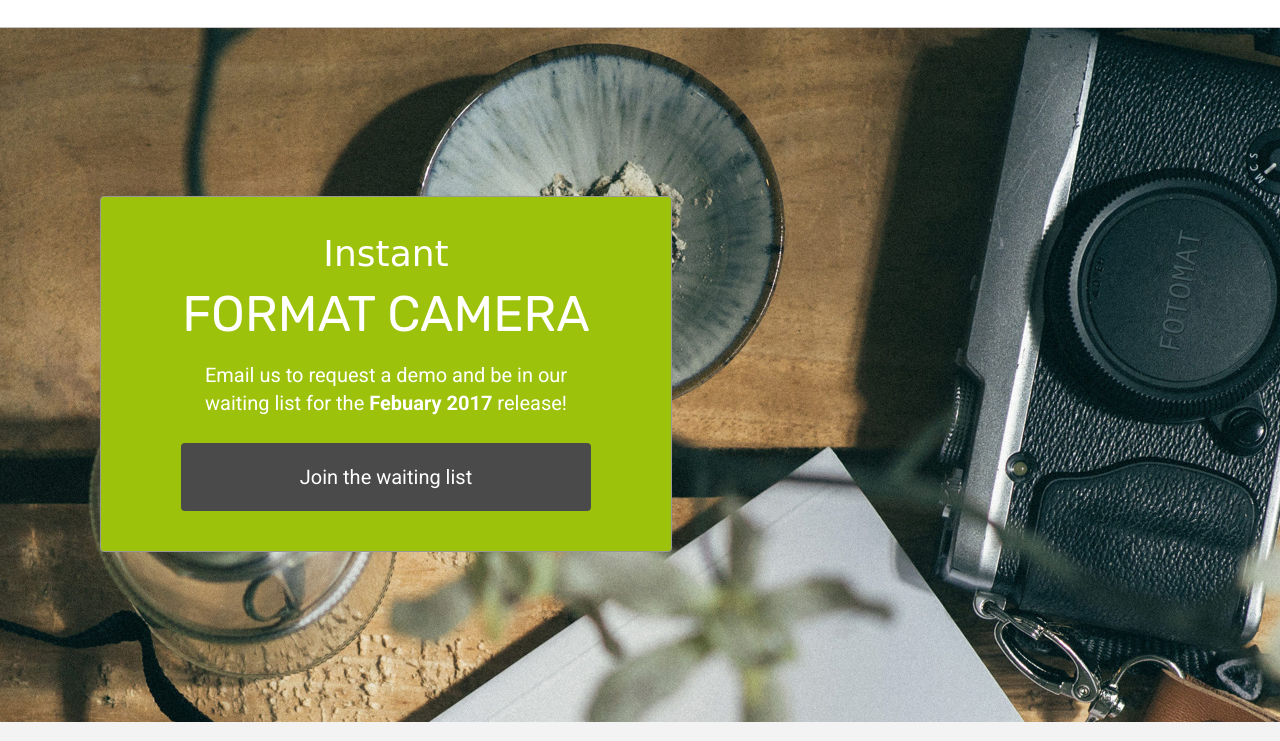
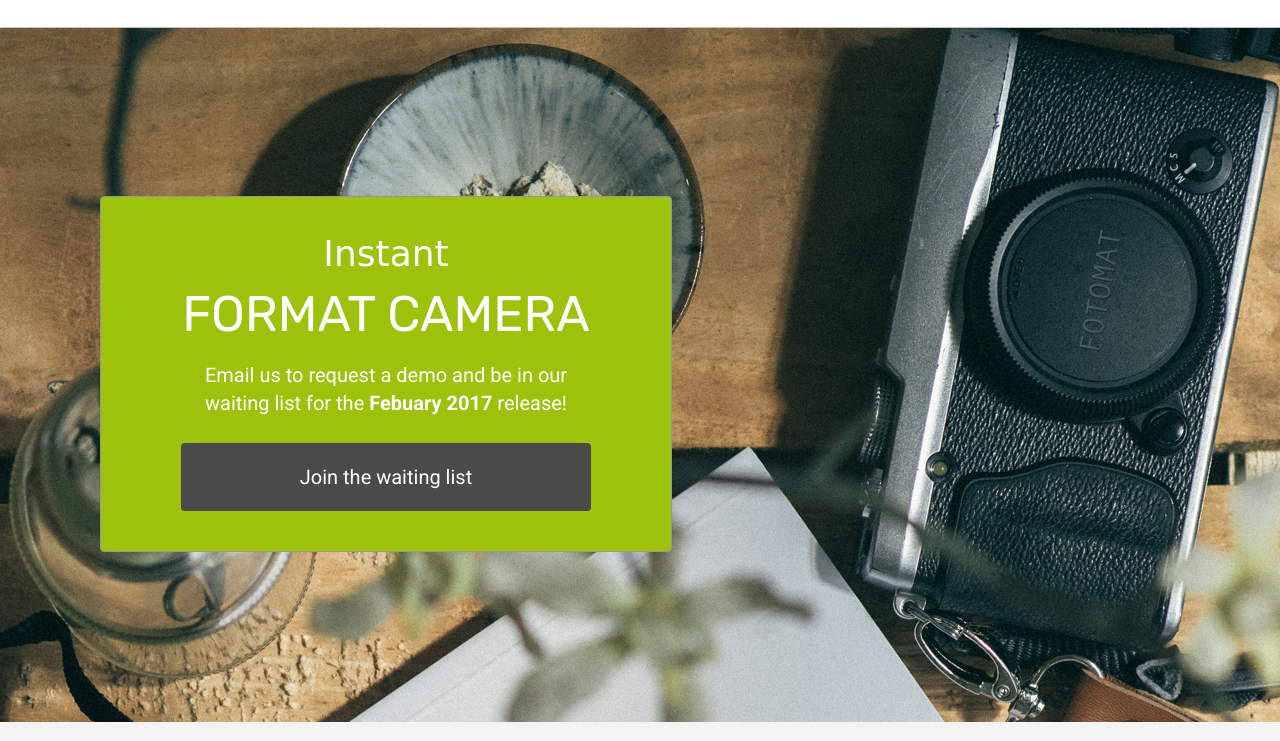
Before and after one commit to AdamxWebDev/Fotomatic, a plain HTML site: page index.html in a window 1280 px wide. Shown: the part 59-800 px from the top of the page. Drawn offline with Linux system fonts and the light colour scheme; a web font is replaced by a local one.

Commit message:
fixed banner background

```diff
--- a/resources/css/style.css
+++ b/resources/css/style.css
@@ -137,7 +137,10 @@ header .button {
   justify-content: flex-start;
   align-items: flex-start;
   height: 43.5rem;
-  background-image: url(../images/banner-landingpage.jpg);
+  background-image: url('../images/banner-landingpage.jpg');
+  background-position: bottom;
+  background-size: cover;
+  background-repeat: no-repeat;
 }
 
 #sign-up-cta {
```
